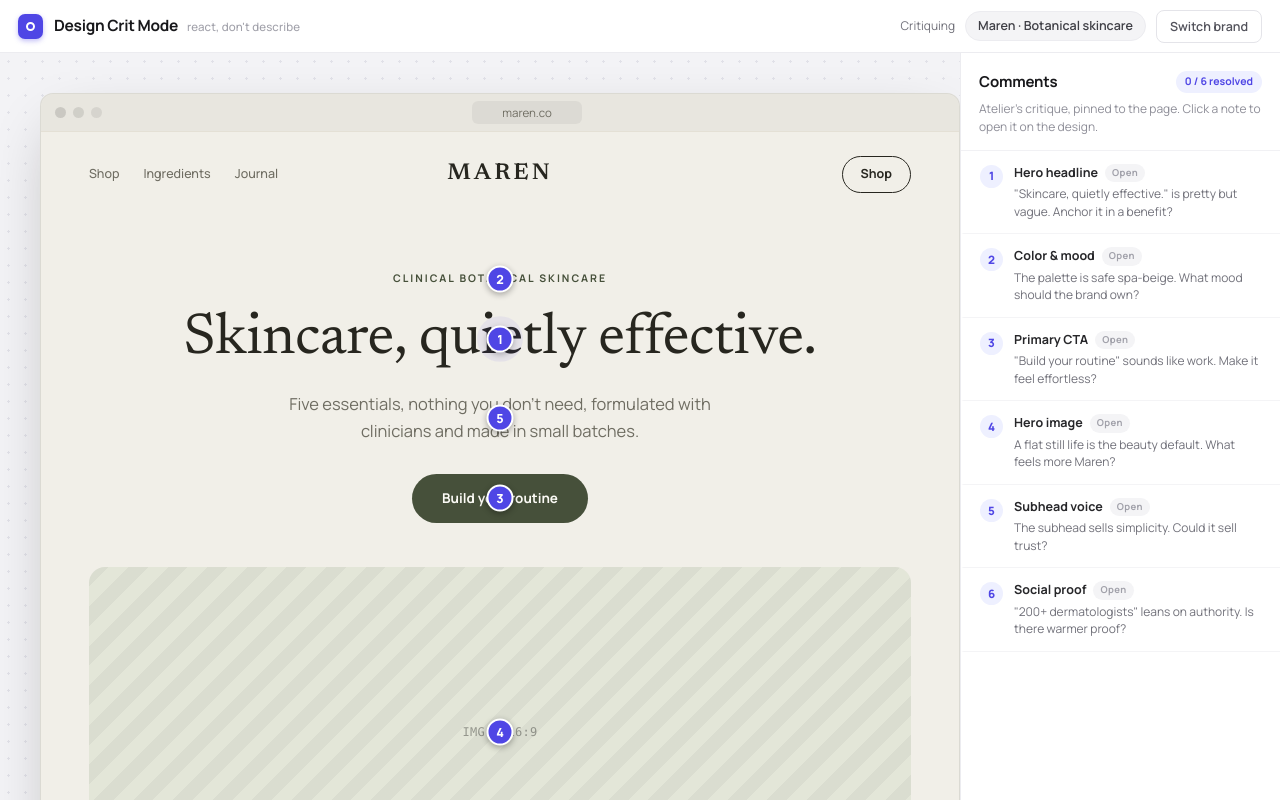
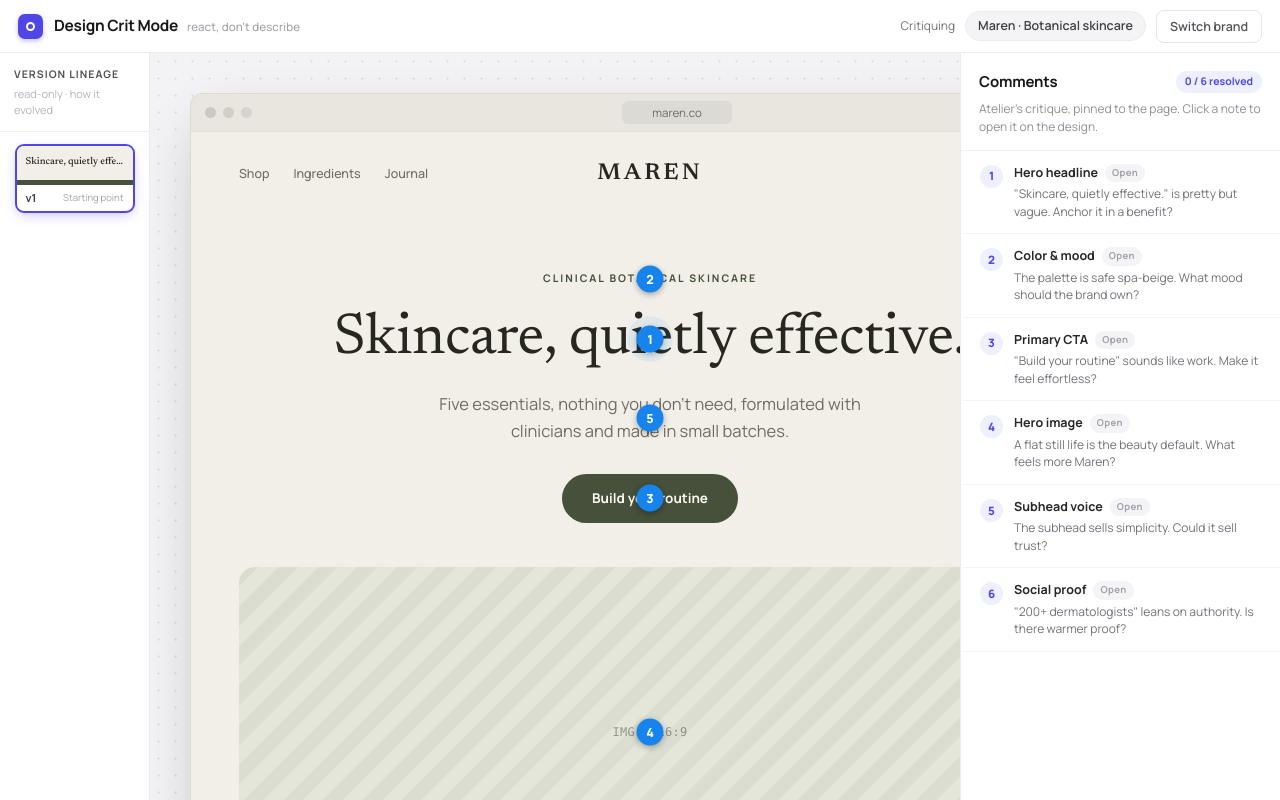
Before and after one commit to dipahalder/crit-mode, a React (Vite) app: page / in a window 1280 px wide. Both pictures are taken after a click on the button 1007 px from the left and 408 px from the top of the page. Built offline with nearby package versions, Linux system fonts and the light colour scheme.

Commit message:
m9 + m10

```diff
--- a/src/App.tsx
+++ b/src/App.tsx
@@ -1,7 +1,7 @@
 import { useState } from 'react'
 import type { CSSProperties } from 'react'
 import { brands, palettes } from './data/brands'
-import type { BrandKey, Page, Preview, Screen } from './types'
+import type { BrandKey, Dot, Option, Page, PaletteKey, Preview, Screen, Version } from './types'
 import { clean } from './utils/clean'
 import TopBar from './components/TopBar'
 import StartScreen from './components/StartScreen'
@@ -25,13 +25,18 @@ export default function App() {
   const [page, setPage] = useState<Page>(() => ({ ...brands.ember.defaults, palette: brands.ember.palKey }))
   const [openDot, setOpenDot] = useState<string | null>(null)
   const [preview, setPreview] = useState<Preview | null>(null)
+  const [resolvedDots, setResolvedDots] = useState<Record<string, string>>({})
+  const [versions, setVersions] = useState<Version[]>([])
 
-  // chooseBrand: reset the page to the brand's defaults + palette, enter the
-  // workspace, clear any open note and preview (lineage reset is wired in M9).
+  // chooseBrand: reset the page to the brand's defaults + palette, reset the
+  // lineage to v1, clear any open note and preview, enter the workspace.
   // switchBrand returns to the picker. (CLAUDE.md state transitions.)
   function chooseBrand(key: BrandKey) {
+    const br = brands[key]
     setActiveBrand(key)
-    setPage({ ...brands[key].defaults, palette: brands[key].palKey })
+    setPage({ ...br.defaults, palette: br.palKey })
+    setResolvedDots({})
+    setVersions([{ n: 1, palette: br.palKey, headline: br.defaults.headline, note: 'Starting point' }])
     setOpenDot(null)
     setPreview(null)
     setScreen('workspace')
@@ -52,9 +57,21 @@ export default function App() {
     setPreview(null)
   }
   // previewOption sets the try-on, or clears it when the same card is tapped
-  // again. Accept (commit) is M9.
+  // again.
   function previewOption(next: Preview) {
     setPreview((cur) => (cur && cur.dotId === next.dotId && cur.optId === next.optId ? null : next))
+  }
+  // accept commits an option: write page[field], mark the dot resolved, push a
+  // version, and clear the open note + preview. (CLAUDE.md accept transition.)
+  function accept(dot: Dot, opt: Option) {
+    const newPage: Page = { ...page, [dot.field]: opt.value } as Page
+    const palKey: PaletteKey = dot.field === 'palette' ? (opt.value as PaletteKey) : page.palette
+    const chosen = dot.field === 'palette' ? `${opt.vibe} palette` : opt.value
+    setPage(newPage)
+    setResolvedDots((r) => ({ ...r, [dot.id]: chosen }))
+    setVersions((v) => [...v, { n: v.length + 1, palette: palKey, headline: newPage.headline, note: dot.region }])
+    setOpenDot(null)
+    setPreview(null)
   }
 
   const brand = brands[activeBrand]
@@ -78,9 +95,12 @@ export default function App() {
             pal={pal}
             openDot={openDot}
             preview={preview}
+            resolvedDots={resolvedDots}
+            versions={versions}
             onOpenNote={openNote}
             onCloseNote={closeNote}
             onPreviewOption={previewOption}
+            onAcceptOption={accept}
           />
         )}
       </div>
--- /dev/null
+++ b/src/components/LineageStrip.tsx
@@ -0,0 +1,70 @@
+import type { CSSProperties } from 'react'
+import { palettes } from '../data/brands'
+import type { Version } from '../types'
+import { clean } from '../utils/clean'
+
+// The read-only version lineage (M9), as a left bar. One 120px thumbnail per
+// version stacked vertically (palette background, serif headline, version
+// number, the region that changed). v1 is the starting point; the current
+// (last) version has the indigo border.
+
+const barStyle: CSSProperties = {
+  flex: '0 0 auto',
+  width: 150,
+  borderRight: '1px solid #ececf0',
+  background: '#fff',
+  display: 'flex',
+  flexDirection: 'column',
+  overflow: 'auto',
+}
+
+const headerStyle: CSSProperties = {
+  padding: '14px 14px 12px',
+  borderBottom: '1px solid #f1f1f4',
+  position: 'sticky',
+  top: 0,
+  background: '#fff',
+  zIndex: 1,
+}
+
+export default function LineageStrip({ versions }: { versions: Version[] }) {
+  return (
+    <div style={barStyle}>
+      <div style={headerStyle}>
+        <div style={{ fontSize: 10.5, fontWeight: 700, letterSpacing: '1px', color: '#52525b' }}>VERSION LINEAGE</div>
+        <div style={{ fontSize: 11, color: '#b4b4bc', marginTop: 3 }}>{clean('read-only · how it evolved')}</div>
+      </div>
+      <div style={{ flex: 1, minHeight: 0, display: 'flex', flexDirection: 'column', alignItems: 'center', padding: '12px 0 16px' }}>
+        {versions.map((v, i) => {
+          const p = palettes[v.palette]
+          const current = i === versions.length - 1
+          return (
+            <div key={v.n} style={{ display: 'flex', flexDirection: 'column', alignItems: 'center', flex: '0 0 auto' }}>
+              {i > 0 && <span style={{ color: '#d4d4da', fontSize: 16, margin: '8px 0' }}>↓</span>}
+              <div
+                style={{
+                  width: 120,
+                  flex: '0 0 auto',
+                  borderRadius: 9,
+                  overflow: 'hidden',
+                  border: current ? '2px solid #4f46e5' : '1px solid #e7e7ec',
+                  boxShadow: current ? '0 4px 14px -4px rgba(79,70,229,.4)' : '0 1px 3px rgba(0,0,0,.05)',
+                  background: '#fff',
+                }}
+              >
+                <div style={{ height: 34, background: p.bg, display: 'flex', alignItems: 'center', padding: '0 9px' }}>
+                  <span style={{ fontFamily: "'Newsreader', serif", fontSize: 10, fontWeight: 500, color: p.ink, whiteSpace: 'nowrap', overflow: 'hidden', textOverflow: 'ellipsis' }}>{clean(v.headline)}</span>
+                </div>
+                <div style={{ height: 5, background: p.accent }} />
+                <div style={{ padding: '5px 9px', display: 'flex', alignItems: 'center', justifyContent: 'space-between' }}>
+                  <span style={{ fontSize: 11, fontWeight: 700, color: '#3f3f46' }}>v{v.n}</span>
+                  <span style={{ fontSize: 9.5, color: '#a1a1aa', whiteSpace: 'nowrap', overflow: 'hidden', textOverflow: 'ellipsis', maxWidth: 70 }}>{clean(v.note)}</span>
+                </div>
+              </div>
+            </div>
+          )
+        })}
+      </div>
+    </div>
+  )
+}
--- a/src/components/Workspace.tsx
+++ b/src/components/Workspace.tsx
@@ -1,12 +1,13 @@
 import { useCallback, useLayoutEffect, useRef, useState } from 'react'
 import type { CSSProperties } from 'react'
-import type { Brand, FieldKey, Page, Palette, Preview, RegisterTarget } from '../types'
+import type { Brand, Dot, FieldKey, Option, Page, Palette, Preview, RegisterTarget, Version } from '../types'
 import PageFrame from './PageFrame'
 import EmberLayout from './EmberLayout'
 import CadenceLayout from './CadenceLayout'
 import MarenLayout from './MarenLayout'
 import CommentsRail from './CommentsRail'
 import Popover from './Popover'
+import LineageStrip from './LineageStrip'
 
 // The workspace: a dotted scroll canvas that centers the page frame and renders
 // the active brand's layout, a pin overlay anchored to each critiqued region by
@@ -39,9 +40,9 @@ function pinStyle(x: number, y: number, open: boolean, pulse: boolean): CSSPrope
     width: 27,
     height: 27,
     borderRadius: '50%',
-    background: open ? '#3730a3' : '#4f46e5',
+    background: open ? '#0E6FCB' : '#1684EC',
     color: '#fff',
-    border: '2.5px solid #fff',
+    border: 'none',
     fontFamily: '"Manrope", sans-serif',
     fontWeight: 800,
     fontSize: 12.5,
@@ -51,7 +52,7 @@ function pinStyle(x: number, y: number, open: boolean, pulse: boolean): CSSPrope
     cursor: 'pointer',
     padding: 0,
     zIndex: 8,
-    boxShadow: open ? '0 0 0 5px rgba(79,70,229,.22), 0 3px 8px rgba(0,0,0,.3)' : '0 2px 6px rgba(0,0,0,.32)',
+    boxShadow: open ? '0 0 0 5px rgba(22,132,236,.22), 0 3px 8px rgba(0,0,0,.3)' : '0 2px 6px rgba(0,0,0,.32)',
     animation: !open && pulse ? 'ate-ping 1.9s ease-out infinite' : 'none',
     transition: 'background .15s ease, box-shadow .15s ease',
   }
@@ -74,9 +75,12 @@ export default function Workspace({
   pal,
   openDot,
   preview,
+  resolvedDots,
+  versions,
   onOpenNote,
   onCloseNote,
   onPreviewOption,
+  onAcceptOption,
 }: {
   brand: Brand
   page: Page
@@ -84,9 +88,12 @@ export default function Workspace({
   pal: Palette
   openDot: string | null
   preview: Preview | null
+  resolvedDots: Record<string, string>
+  versions: Version[]
   onOpenNote: (id: string) => void
   onCloseNote: () => void
   onPreviewOption: (next: Preview) => void
+  onAcceptOption: (dot: Dot, opt: Option) => void
 }) {
   const canvasRef = useRef<HTMLDivElement>(null)
   const frameRef = useRef<HTMLDivElement>(null)
@@ -216,6 +223,7 @@ export default function Workspace({
 
   return (
     <div style={workspaceStyle}>
+      <LineageStrip versions={versions} />
       <div ref={canvasRef} style={canvasStyle}>
         <PageFrame ref={frameRef} pal={pal} url={brand.url}>
           {brand.key === 'ember' && <EmberLayout brand={brand} view={view} register={register} />}
@@ -243,11 +251,12 @@ export default function Workspace({
             preview={preview}
             onClose={onCloseNote}
             onPreviewOption={onPreviewOption}
+            onAccept={(opt) => onAcceptOption(openDotData, opt)}
           />
         )}
       </div>
 
-      <CommentsRail brand={brand} openDot={openDot} onRowClick={handleOpen} />
+      <CommentsRail brand={brand} openDot={openDot} resolvedDots={resolvedDots} onRowClick={handleOpen} />
     </div>
   )
 }
--- a/src/data/brands.ts
+++ b/src/data/brands.ts
@@ -66,7 +66,7 @@ const ember: Brand = {
     },
     {
       id: 'subhead', n: 5, kind: 'text', region: 'Subhead voice', field: 'subhead',
-      critique: 'The subhead just explains the product. It could set a tone instead.', prompt: 'Rewrite the subhead voice:',
+      critique: 'The subhead just explains the product. What tone could it set instead?', prompt: 'Rewrite the subhead voice:',
       options: [
         { id: 'sensory', value: 'Roasted to order, shipped within a day, and tuned to how you actually brew.', vibe: 'Sensory · specific', tag: 'Sensory, specific copy' },
         { id: 'warm', value: 'A standing invitation to slow down for ten good minutes every morning.', vibe: 'Warm · unhurried', tag: 'Warm, unhurried voice' },
@@ -94,7 +94,7 @@ const ember: Brand = {
     paletteDot('The mood reads safe and roastery-default. What feeling should the page lead with?'),
     {
       id: 'social', n: 6, kind: 'text', region: 'Social proof', field: 'social',
-      critique: '"12,000 home baristas" is a vanity number. Proof can be quieter and truer.', prompt: 'Choose what to prove:',
+      critique: '"12,000 home baristas" is a vanity number. Could the proof be quieter and truer?', prompt: 'Choose what to prove:',
       options: [
         { id: 'press', value: 'Featured in Standart, Sprudge & Monocle', vibe: 'Editorial', tag: 'Editorial credibility' },
         { id: 'rating', value: '4.9 average across 2,300 reviews', vibe: 'Earned · specific', tag: 'Specific, earned proof' },
--- a/src/index.css
+++ b/src/index.css
@@ -27,6 +27,20 @@ body {
   min-height: 100vh;
 }
 
+/* Cross-fade applied to a region when its committed value changes (M9). The
+   element is keyed on its value, so React remounts it and this replays. */
+@keyframes ate-fade {
+  from {
+    opacity: 0.35;
+  }
+  to {
+    opacity: 1;
+  }
+}
+.ate-fade {
+  animation: ate-fade 0.35s ease;
+}
+
 /* Popover entrance, lifted verbatim from Atelier.dc.html (M7). */
 @keyframes ate-pop {
   from {
@@ -43,12 +57,12 @@ body {
    at rest (no note open) to invite the first click (M5). */
 @keyframes ate-ping {
   0% {
-    box-shadow: 0 0 0 0 rgba(79, 70, 229, 0.5), 0 2px 6px rgba(0, 0, 0, 0.28);
+    box-shadow: 0 0 0 0 rgba(22, 132, 236, 0.5), 0 2px 6px rgba(0, 0, 0, 0.28);
   }
   70% {
-    box-shadow: 0 0 0 11px rgba(79, 70, 229, 0), 0 2px 6px rgba(0, 0, 0, 0.28);
+    box-shadow: 0 0 0 11px rgba(22, 132, 236, 0), 0 2px 6px rgba(0, 0, 0, 0.28);
   }
   100% {
-    box-shadow: 0 0 0 0 rgba(79, 70, 229, 0), 0 2px 6px rgba(0, 0, 0, 0.28);
+    box-shadow: 0 0 0 0 rgba(22, 132, 236, 0), 0 2px 6px rgba(0, 0, 0, 0.28);
   }
 }
```
Also changed, not shown: src/components/CadenceLayout.tsx (+5 -5 lines), src/components/EmberLayout.tsx (+6 -4 lines), src/components/MarenLayout.tsx (+5 -5 lines), src/components/Popover.tsx (+15 -1 lines), 1 other file (tests, documents, lock files or other folders).
